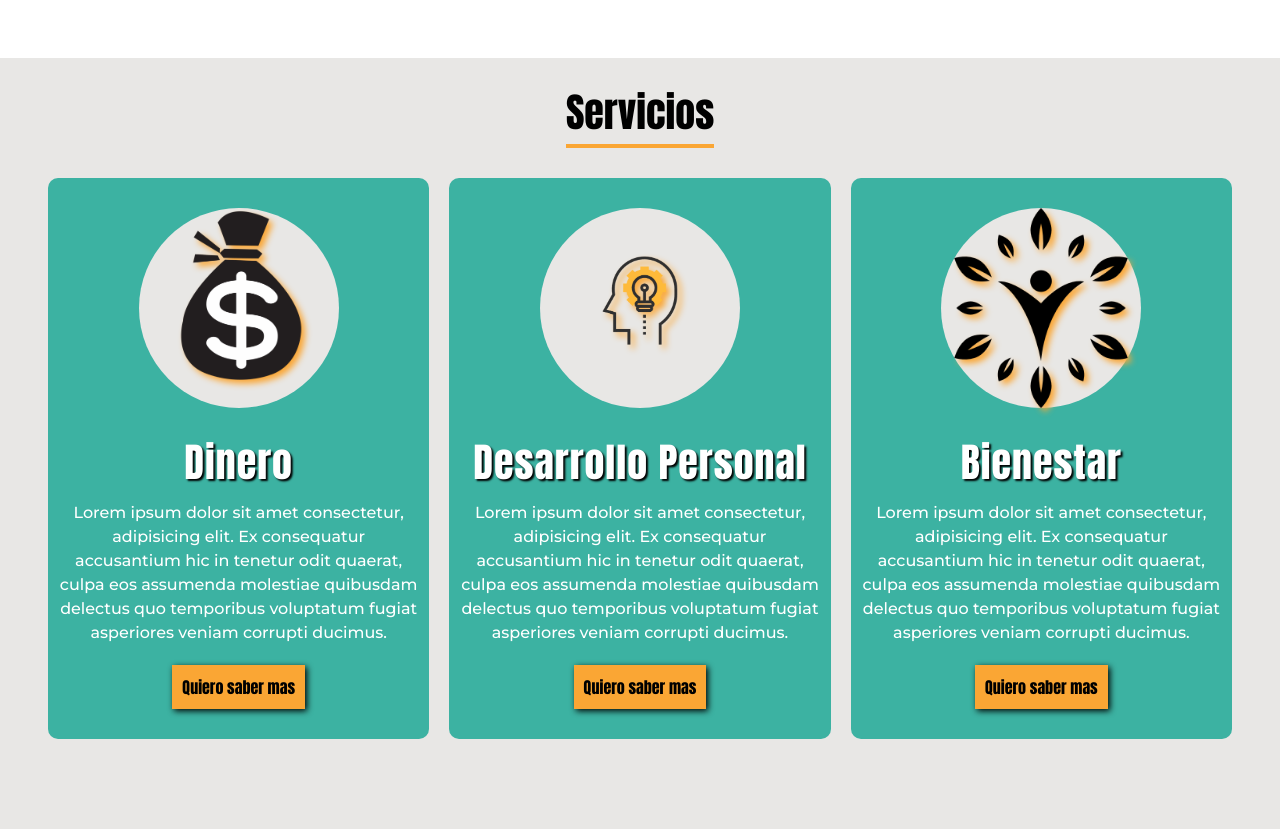
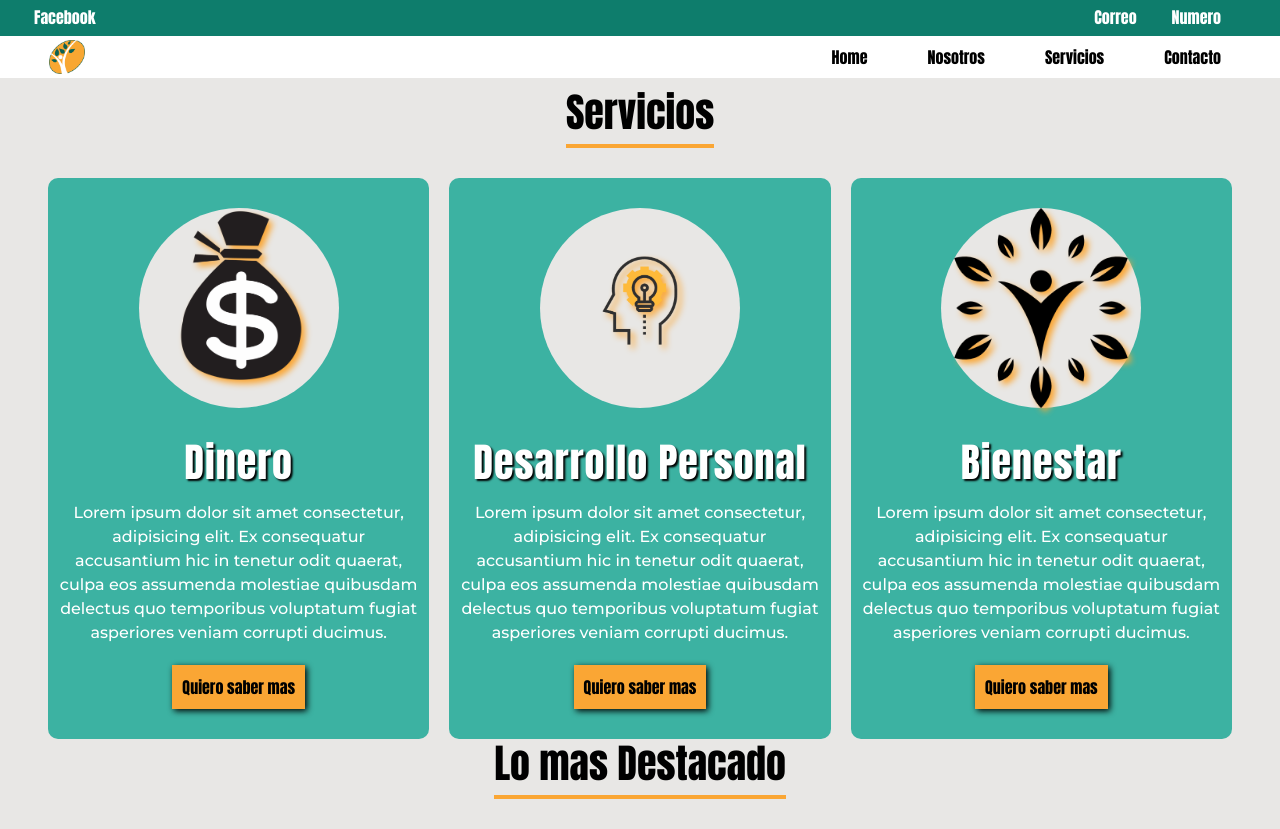
Before and after one commit to HelixInCode/Conocimiento-Global, a website: page servicios.html in a window 1280 px wide. Before the commit the page ends 800 px from the top, so only its background shows below. Drawn offline with Linux system fonts and the light colour scheme.

Commit message:
arreglo detalles navbar servicios y contacto

```diff
--- a/servicios.html
+++ b/servicios.html
@@ -4,9 +4,9 @@
   <meta charset="UTF-8">
   <meta name="viewport" content="width=device-width, initial-scale=1, shrink-to-fit=no">
   <meta http-equiv="x-ua-compatible" content="ie=edge">
-  <title>Material Design for Bootstrap</title>
+  <title>Conocimiento Global</title>
   <!-- Company icon -->
-  <!-- <link rel="icon" href="img/mdb-favicon.ico" type="image/x-icon"> -->
+  <link rel="icon" href="img/Conocimiento-Global-icon.png" type="image/x-icon">
   <!-- Font Awesome -->
   <link rel="stylesheet" href="https://use.fontawesome.com/releases/v5.11.2/css/all.css">
   <!-- Google Fonts -->
@@ -24,7 +24,40 @@
 <body>
 
   <header>
+    <section id="contact-nav" class="top-nav px-4">
+        <ul>
+          <li>
+            <a href="#?">Facebook</a>
+          </li>
+          <li>
+            <a href="#?">Correo</a>
+          </li>
+          <li>
+            <a href="#?">Numero</a>
+          </li>
+        </ul>
+      </section>
+      <nav id="nav" class="py-1 px-4">
+        <div class="img-container">
+          <img src="img/Conocimiento-Global-icon.png" alt="">
+          <!-- <span>Dueño directo</span> -->
+        </div>
 
+        <ul class="menu-items">
+          <li>
+            <a class="waves-effect waves-light" href="index.html">Home</a>
+          </li>
+          <li>
+            <a class="waves-effect waves-light" href="#nosotros">Nosotros</a>
+          </li>
+          <li>
+            <a class="waves-effect waves-light" href="./servicios.html">Servicios</a>
+          </li>
+          <li>
+            <a class="waves-effect waves-light" href="#?">Contacto</a>
+          </li>
+        </ul>
+      </nav>
   </header>
   <main>
     <section id="servicios" class="px-2 px-lg-5">
@@ -88,6 +121,10 @@
 
         </div>
 
+        <div class="contenedor-subtitulo">
+            <h3>Lo mas Destacado</h3>
+        </div>
+
     </section>
 
   </main>
@@ -104,7 +141,7 @@
   <!-- MDB core JavaScript -->
   <script type="text/javascript" src="dist/js/mdb.min.js"></script>
   <!-- Your custom scripts (optional) -->
-  <script type="text/javascript"></script>
+  <script type="text/javascript" src="src/js/scroll-nav.js"></script>
 
 </body>
 </html>
```
Also changed, not shown: contacto.html (+36 -3 lines), index.html (+3 -3 lines).
